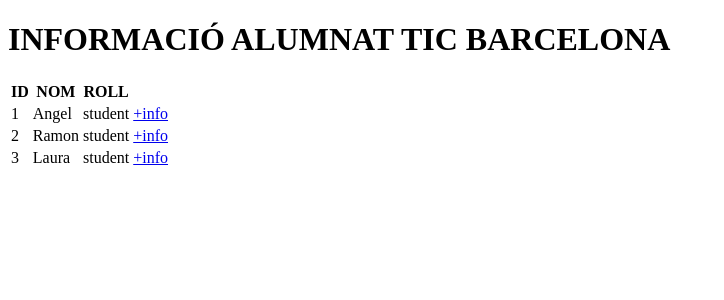
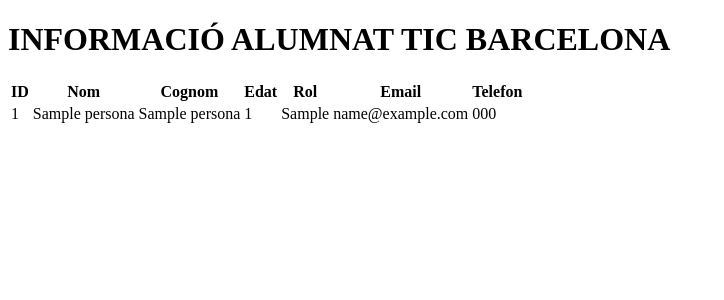
Before and after one commit to angelspsv/M7_UF4, a Django app: template TIC_BCN_AIS/centre/templates/alumnat.html in a window 1280 px wide. Shown: the part 98-398 px from the top of the page, without its empty margins (0-724 px from the left). Run offline with Django 5.2, Linux system fonts and the light colour scheme; the template is opened without the code that fills it: values that come from a table or form of the project are taken from there, others are empty; tables that the repository leaves empty hold one stand-in row (values such as "Sample post").

Commit message:
alumnat.html adaptat a la taula i nomes mostra els alumnes

```diff
--- a/TIC_BCN_AIS/centre/templates/alumnat.html
+++ b/TIC_BCN_AIS/centre/templates/alumnat.html
@@ -3,34 +3,30 @@
 
 {% block content %}
 <h1>INFORMACI&Oacute; ALUMNAT TIC BARCELONA</h1>
-<table>
+  <table>
     <thead>
-        <tr>
-            <th>ID</th>
-            <th>NOM</th>
-            <th>ROLL</th>
-            <th></th>
-        </tr>
+      <tr>
+        <th>ID</th>
+        <th>Nom</th>
+        <th>Cognom</th>
+        <th>Edat</th>
+        <th>Rol</th>
+        <th>Email</th>
+        <th>Telefon</th>
+      </tr>
     </thead>
     <tbody>
+      {% for student in students %}
         <tr>
-            <td>1</td>
-            <td>Angel</td>
-            <td>student</td>
-            <td><a href="{% url 'student' 1 %}">+info</a></td>
+          <td>{{ student.id }}</td>
+          <td>{{ student.nom }}</td>
+          <td>{{ student.cognom }}</td>
+          <td>{{ student.edat }}</td>
+          <td>{{ student.rol }}</td>
+          <td>{{ student.email }}</td>
+          <td>{{ student.telefon }}</td>
         </tr>
-        <tr>
-            <td>2</td>
-            <td>Ramon</td>
-            <td>student</td>
-            <td><a href="{% url 'student' 2 %}">+info</a></td>
-        </tr>
-        <tr>
-            <td>3</td>
-            <td>Laura</td>
-            <td>student</td>
-            <td><a href="{% url 'student' 3 %}">+info</a></td>
-        </tr>
+      {% endfor %}
     </tbody>
-</table>
+  </table>
 {% endblock %}
```
Also changed, not shown: TIC_BCN_AIS/centre/views.py (+5 -2 lines).
